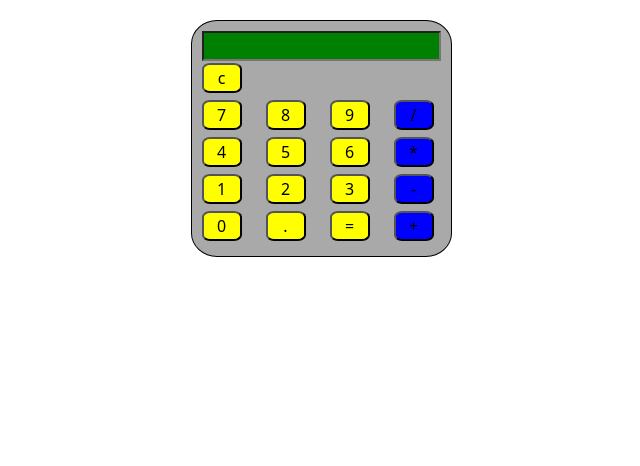
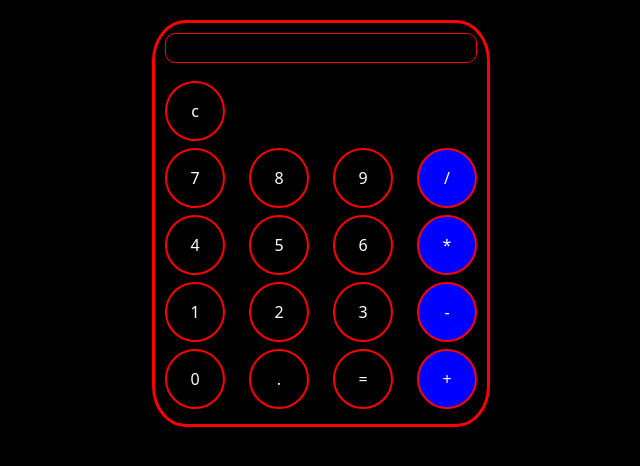
Before and after one commit to Khwez1/JSCalculator, a plain HTML site: page index.html in a window 1280 px wide. Shown: the whole page, without its empty margins (319-959 px from the left). Drawn offline with nearby package versions, Linux system fonts and the light colour scheme.

Commit message:
finished the styling

```diff
--- a/CSS/style.css
+++ b/CSS/style.css
@@ -1,25 +1,38 @@
+body{
+    background-color: black;
+}
 .container{
     padding: 10px;
     width: fit-content;
-    border: 1px solid black;
+    border: 3px solid red;
     border-radius: 10%;
-    background-color: darkgray;
+    background-color: black;
     margin-top: 20px;
 }
 button{
-    width: 40px;
+    width: 60px;
+    height: 60px;
     margin-bottom: 5px;
-    border-radius: 20%;
+    border-radius: 200px;
     margin-top: 2px;
-    background-color:yellow ;
+    color: white;
+    background-color:black ;
+    border: 2px solid red;
 }
 input{
     width: 100%;
-    background-color: green;
+    height: 30px;
+    background-color: black;
+    border: 1px solid red;
+    border-radius: 10px;
+    color: white;
 }
 button:hover{
     color: orangered;
+    background-origin: black
 }
 .op-btn{
     background-color: blue;
+    /* border: 5px solid white; */
+    border-radius: 60px;
 }
--- a/index.html
+++ b/index.html
@@ -10,7 +10,7 @@
 <body>
     <div class="container" id="calculator">
         <input id="answer" type="text" data-answer>
-        <div class="row">
+        <div class="row mt-3">
             <div class="col-sm-auto">
                 <button id="clear" data-clear>c</button>
             </div>
@@ -41,8 +41,5 @@
         </div>
     </div>
     <script src="/calc.js"></script>
-    <script>
-
-    </script>
 </body>
 </html>
```
